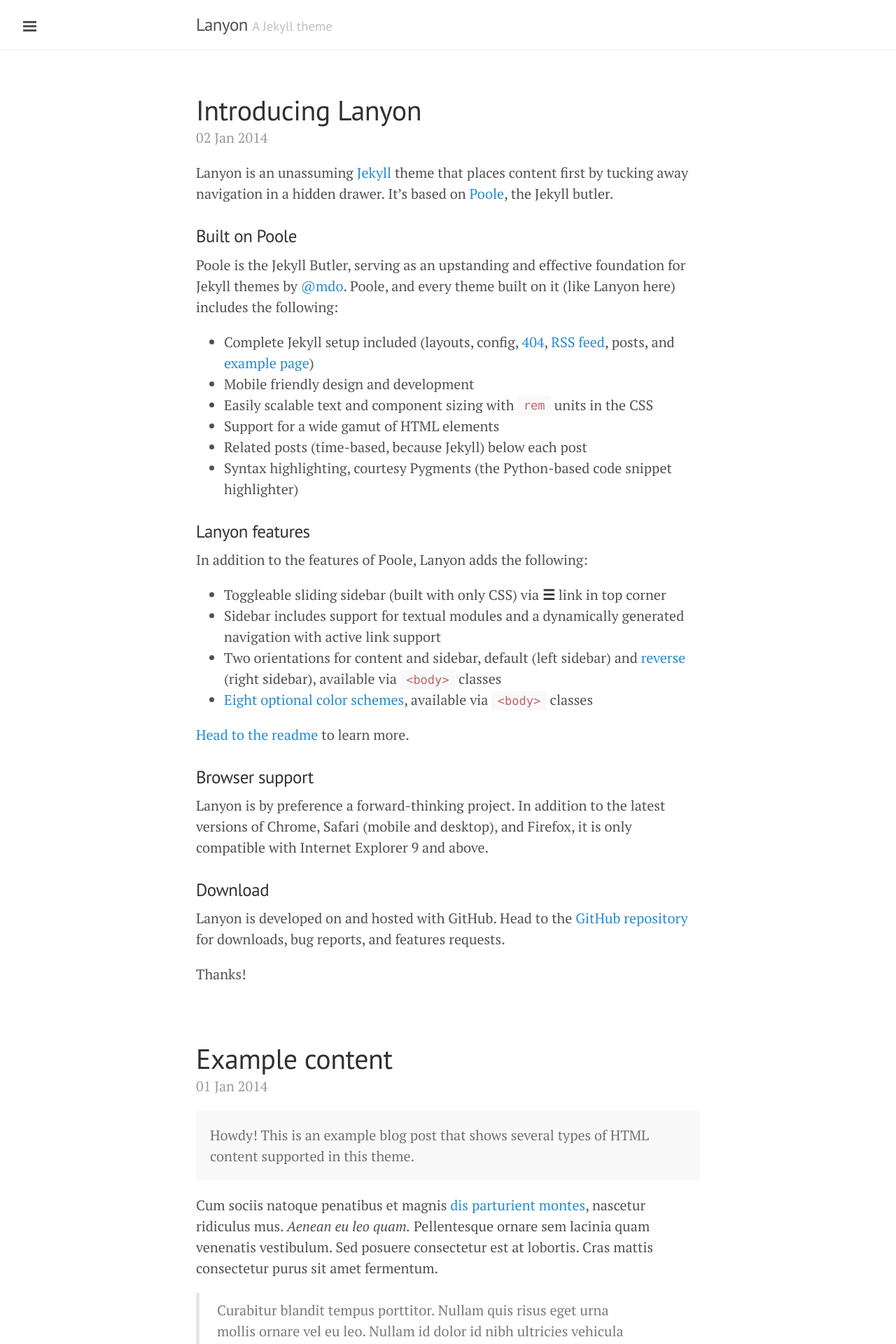
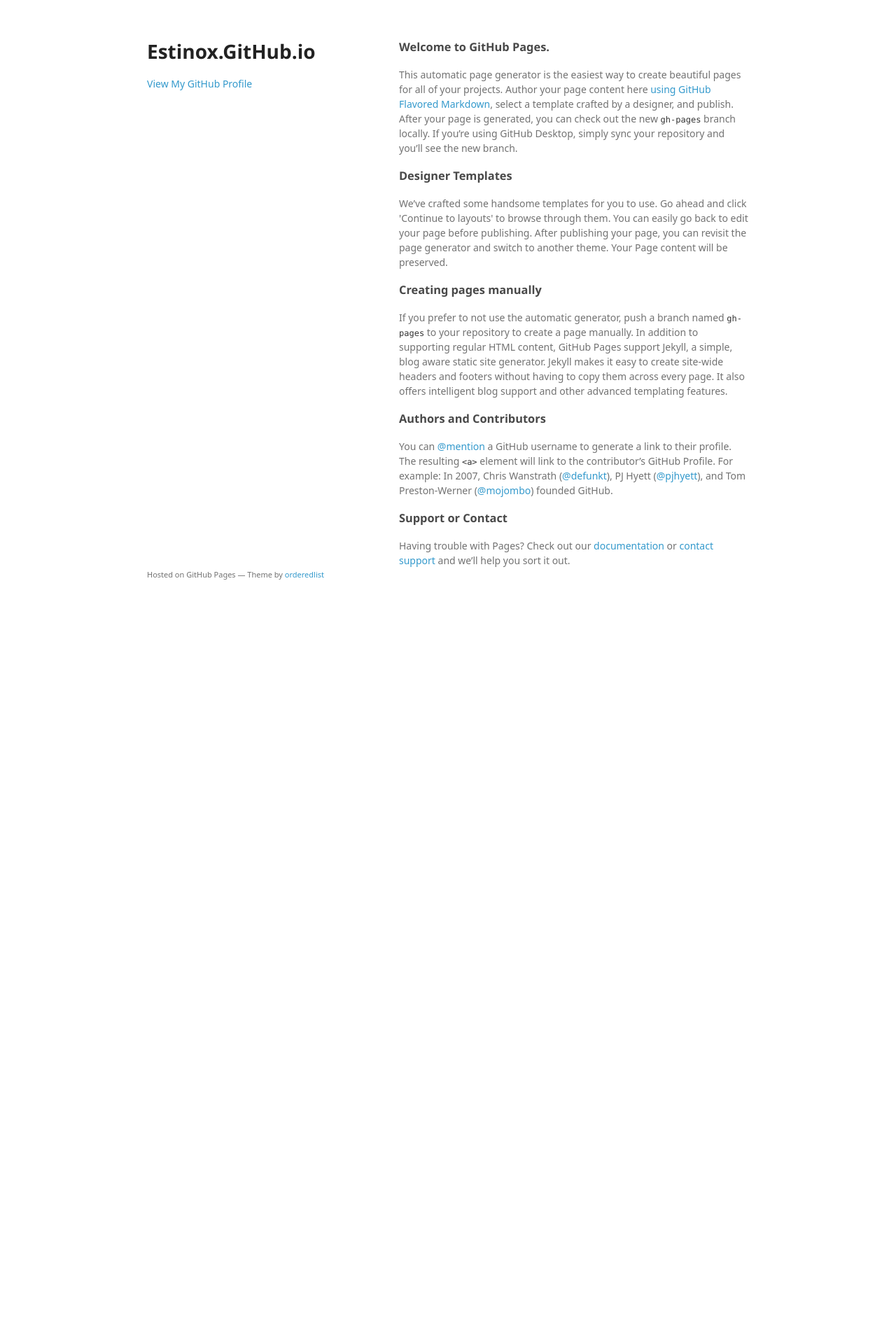
Before and after one commit to Estinox/estinox.github.io, a Jekyll site: the page index.html, which Jekyll copies as it is, in a window 1280 px wide. Shown: the top 1920 px of the page at 70% size. Built offline with Jekyll 4.4.1, drawn with Linux system fonts in a browser that asks for light colours; some web fonts are replaced; Markdown is read by kramdown in place of the engine named in the settings; the list of posts is cut into pages by our own code; after the commit the page ends 900 px from its top, so only the background shows below that; some of the changed text lies outside the part shown.

Commit message:
Replace master branch with page content via GitHub

```diff
--- a/index.html
+++ b/index.html
@@ -1,36 +1,58 @@
----
-layout: default
----
+<!doctype html>
+<html>
+  <head>
+    <meta charset="utf-8">
+    <meta http-equiv="X-UA-Compatible" content="chrome=1">
+    <title>Estinox.GitHub.io by Estinox</title>
 
-<div class="posts">
-  {% for post in paginator.posts %}
-  <div class="post">
-    <h1 class="post-title">
-      <a href="{{ post.url }}">
-        {{ post.title }}
-      </a>
-    </h1>
+    <link rel="stylesheet" href="stylesheets/styles.css">
+    <link rel="stylesheet" href="stylesheets/github-light.css">
+    <meta name="viewport" content="width=device-width">
+    <!--[if lt IE 9]>
+    <script src="//html5shiv.googlecode.com/svn/trunk/html5.js"></script>
+    <![endif]-->
+  </head>
+  <body>
+    <div class="wrapper">
+      <header>
+        <h1>Estinox.GitHub.io</h1>
+        <p></p>
 
-    <span class="post-date">{{ post.date | date_to_string }}</span>
 
-    {{ post.content }}
-  </div>
-  {% endfor %}
-</div>
+        <p class="view"><a href="https://github.com/Estinox">View My GitHub Profile</a></p>
 
-<div class="pagination">
-  {% if paginator.next_page %}
-    <a class="pagination-item older" href="/page{{paginator.next_page}}">Older</a>
-  {% else %}
-    <span class="pagination-item older">Older</span>
-  {% endif %}
-  {% if paginator.previous_page %}
-    {% if paginator.page == 2 %}
-      <a class="pagination-item newer" href="/">Newer</a>
-    {% else %}
-      <a class="pagination-item newer" href="/page{{paginator.previous_page}}">Newer</a>
-    {% endif %}
-  {% else %}
-    <span class="pagination-item newer">Newer</span>
-  {% endif %}
-</div>
+      </header>
+      <section>
+        <h3>
+<a id="welcome-to-github-pages" class="anchor" href="#welcome-to-github-pages" aria-hidden="true"><span aria-hidden="true" class="octicon octicon-link"></span></a>Welcome to GitHub Pages.</h3>
+
+<p>This automatic page generator is the easiest way to create beautiful pages for all of your projects. Author your page content here <a href="https://guides.github.com/features/mastering-markdown/">using GitHub Flavored Markdown</a>, select a template crafted by a designer, and publish. After your page is generated, you can check out the new <code>gh-pages</code> branch locally. If you’re using GitHub Desktop, simply sync your repository and you’ll see the new branch.</p>
+
+<h3>
+<a id="designer-templates" class="anchor" href="#designer-templates" aria-hidden="true"><span aria-hidden="true" class="octicon octicon-link"></span></a>Designer Templates</h3>
+
+<p>We’ve crafted some handsome templates for you to use. Go ahead and click 'Continue to layouts' to browse through them. You can easily go back to edit your page before publishing. After publishing your page, you can revisit the page generator and switch to another theme. Your Page content will be preserved.</p>
+
+<h3>
+<a id="creating-pages-manually" class="anchor" href="#creating-pages-manually" aria-hidden="true"><span aria-hidden="true" class="octicon octicon-link"></span></a>Creating pages manually</h3>
+
+<p>If you prefer to not use the automatic generator, push a branch named <code>gh-pages</code> to your repository to create a page manually. In addition to supporting regular HTML content, GitHub Pages support Jekyll, a simple, blog aware static site generator. Jekyll makes it easy to create site-wide headers and footers without having to copy them across every page. It also offers intelligent blog support and other advanced templating features.</p>
+
+<h3>
+<a id="authors-and-contributors" class="anchor" href="#authors-and-contributors" aria-hidden="true"><span aria-hidden="true" class="octicon octicon-link"></span></a>Authors and Contributors</h3>
+
+<p>You can <a href="https://help.github.com/articles/basic-writing-and-formatting-syntax/#mentioning-users-and-teams" class="user-mention">@mention</a> a GitHub username to generate a link to their profile. The resulting <code>&lt;a&gt;</code> element will link to the contributor’s GitHub Profile. For example: In 2007, Chris Wanstrath (<a href="https://github.com/defunkt" class="user-mention">@defunkt</a>), PJ Hyett (<a href="https://github.com/pjhyett" class="user-mention">@pjhyett</a>), and Tom Preston-Werner (<a href="https://github.com/mojombo" class="user-mention">@mojombo</a>) founded GitHub.</p>
+
+<h3>
+<a id="support-or-contact" class="anchor" href="#support-or-contact" aria-hidden="true"><span aria-hidden="true" class="octicon octicon-link"></span></a>Support or Contact</h3>
+
+<p>Having trouble with Pages? Check out our <a href="https://help.github.com/pages">documentation</a> or <a href="https://github.com/contact">contact support</a> and we’ll help you sort it out.</p>
+      </section>
+      <footer>
+        <p><small>Hosted on GitHub Pages &mdash; Theme by <a href="https://github.com/orderedlist">orderedlist</a></small></p>
+      </footer>
+    </div>
+    <script src="javascripts/scale.fix.js"></script>
+
+  </body>
+</html>
--- /dev/null
+++ b/javascripts/scale.fix.js
@@ -0,0 +1,17 @@
+var metas = document.getElementsByTagName('meta');
+var i;
+if (navigator.userAgent.match(/iPhone/i)) {
+  for (i=0; i<metas.length; i++) {
+    if (metas[i].name == "viewport") {
+      metas[i].content = "width=device-width, minimum-scale=1.0, maximum-scale=1.0";
+    }
+  }
+  document.addEventListener("gesturestart", gestureStart, false);
+}
+function gestureStart() {
+  for (i=0; i<metas.length; i++) {
+    if (metas[i].name == "viewport") {
+      metas[i].content = "width=device-width, minimum-scale=0.25, maximum-scale=1.6";
+    }
+  }
+}
--- /dev/null
+++ b/stylesheets/github-light.css
@@ -0,0 +1,123 @@
+/*
+The MIT License (MIT)
+
+Copyright (c) 2016 GitHub, Inc.
+
+Permission is hereby granted, free of charge, to any person obtaining a copy
+of this software and associated documentation files (the "Software"), to deal
+in the Software without restriction, including without limitation the rights
+to use, copy, modify, merge, publish, distribute, sublicense, and/or sell
+copies of the Software, and to permit persons to whom the Software is
+furnished to do so, subject to the following conditions:
+
+The above copyright notice and this permission notice shall be included in all
+copies or substantial portions of the Software.
+
+THE SOFTWARE IS PROVIDED "AS IS", WITHOUT WARRANTY OF ANY KIND, EXPRESS OR
+IMPLIED, INCLUDING BUT NOT LIMITED TO THE WARRANTIES OF MERCHANTABILITY,
+FITNESS FOR A PARTICULAR PURPOSE AND NONINFRINGEMENT. IN NO EVENT SHALL THE
+AUTHORS OR COPYRIGHT HOLDERS BE LIABLE FOR ANY CLAIM, DAMAGES OR OTHER
+LIABILITY, WHETHER IN AN ACTION OF CONTRACT, TORT OR OTHERWISE, ARISING FROM,
+OUT OF OR IN CONNECTION WITH THE SOFTWARE OR THE USE OR OTHER DEALINGS IN THE
+SOFTWARE.
+
+*/
+
+.pl-c /* comment */ {
+  color: #969896;
+}
+
+.pl-c1 /* constant, variable.other.constant, support, meta.property-name, support.constant, support.variable, meta.module-reference, markup.raw, meta.diff.header */,
+.pl-s .pl-v /* string variable */ {
+  color: #0086b3;
+}
+
+.pl-e /* entity */,
+.pl-en /* entity.name */ {
+  color: #795da3;
+}
+
+.pl-smi /* variable.parameter.function, storage.modifier.package, storage.modifier.import, storage.type.java, variable.other */,
+.pl-s .pl-s1 /* string source */ {
+  color: #333;
+}
+
+.pl-ent /* entity.name.tag */ {
+  color: #63a35c;
+}
+
+.pl-k /* keyword, storage, storage.type */ {
+  color: #a71d5d;
+}
+
+.pl-s /* string */,
+.pl-pds /* punctuation.definition.string, string.regexp.character-class */,
+.pl-s .pl-pse .pl-s1 /* string punctuation.section.embedded source */,
+.pl-sr /* string.regexp */,
+.pl-sr .pl-cce /* string.regexp constant.character.escape */,
+.pl-sr .pl-sre /* string.regexp source.ruby.embedded */,
+.pl-sr .pl-sra /* string.regexp string.regexp.arbitrary-repitition */ {
+  color: #183691;
+}
+
+.pl-v /* variable */ {
+  color: #ed6a43;
+}
+
+.pl-id /* invalid.deprecated */ {
+  color: #b52a1d;
+}
+
+.pl-ii /* invalid.illegal */ {
+  color: #f8f8f8;
+  background-color: #b52a1d;
+}
+
+.pl-sr .pl-cce /* string.regexp constant.character.escape */ {
+  font-weight: bold;
+  color: #63a35c;
+}
+
+.pl-ml /* markup.list */ {
+  color: #693a17;
+}
+
+.pl-mh /* markup.heading */,
+.pl-mh .pl-en /* markup.heading entity.name */,
+.pl-ms /* meta.separator */ {
+  font-weight: bold;
+  color: #1d3e81;
+}
+
+.pl-mq /* markup.quote */ {
+  color: #008080;
+}
+
+.pl-mi /* markup.italic */ {
+  font-style: italic;
+  color: #333;
+}
+
+.pl-mb /* markup.bold */ {
+  font-weight: bold;
+  color: #333;
+}
+
+.pl-md /* markup.deleted, meta.diff.header.from-file */ {
+  color: #bd2c00;
+  background-color: #ffecec;
+}
+
+.pl-mi1 /* markup.inserted, meta.diff.header.to-file */ {
+  color: #55a532;
+  background-color: #eaffea;
+}
+
+.pl-mdr /* meta.diff.range */ {
+  font-weight: bold;
+  color: #795da3;
+}
+
+.pl-mo /* meta.output */ {
+  color: #1d3e81;
+}
--- /dev/null
+++ b/stylesheets/styles.css
@@ -0,0 +1,324 @@
+@font-face {
+  font-family: 'Noto Sans';
+  font-weight: 400;
+  font-style: normal;
+  src: url('../fonts/Noto-Sans-regular/Noto-Sans-regular.eot');
+  src: url('../fonts/Noto-Sans-regular/Noto-Sans-regular.eot?#iefix') format('embedded-opentype'),
+       local('Noto Sans'),
+       local('Noto-Sans-regular'),
+       url('../fonts/Noto-Sans-regular/Noto-Sans-regular.woff2') format('woff2'),
+       url('../fonts/Noto-Sans-regular/Noto-Sans-regular.woff') format('woff'),
+       url('../fonts/Noto-Sans-regular/Noto-Sans-regular.ttf') format('truetype'),
+       url('../fonts/Noto-Sans-regular/Noto-Sans-regular.svg#NotoSans') format('svg');
+}
+
+@font-face {
+  font-family: 'Noto Sans';
+  font-weight: 700;
+  font-style: normal;
+  src: url('../fonts/Noto-Sans-700/Noto-Sans-700.eot');
+  src: url('../fonts/Noto-Sans-700/Noto-Sans-700.eot?#iefix') format('embedded-opentype'),
+       local('Noto Sans Bold'),
+       local('Noto-Sans-700'),
+       url('../fonts/Noto-Sans-700/Noto-Sans-700.woff2') format('woff2'),
+       url('../fonts/Noto-Sans-700/Noto-Sans-700.woff') format('woff'),
+       url('../fonts/Noto-Sans-700/Noto-Sans-700.ttf') format('truetype'),
+       url('../fonts/Noto-Sans-700/Noto-Sans-700.svg#NotoSans') format('svg');
+}
+
+@font-face {
+  font-family: 'Noto Sans';
+  font-weight: 400;
+  font-style: italic;
+  src: url('../fonts/Noto-Sans-italic/Noto-Sans-italic.eot');
+  src: url('../fonts/Noto-Sans-italic/Noto-Sans-italic.eot?#iefix') format('embedded-opentype'),
+       local('Noto Sans Italic'),
+       local('Noto-Sans-italic'),
+       url('../fonts/Noto-Sans-italic/Noto-Sans-italic.woff2') format('woff2'),
+       url('../fonts/Noto-Sans-italic/Noto-Sans-italic.woff') format('woff'),
+       url('../fonts/Noto-Sans-italic/Noto-Sans-italic.ttf') format('truetype'),
+       url('../fonts/Noto-Sans-italic/Noto-Sans-italic.svg#NotoSans') format('svg');
+}
+
+@font-face {
+  font-family: 'Noto Sans';
+  font-weight: 700;
+  font-style: italic;
+  src: url('../fonts/Noto-Sans-700italic/Noto-Sans-700italic.eot');
+  src: url('../fonts/Noto-Sans-700italic/Noto-Sans-700italic.eot?#iefix') format('embedded-opentype'),
+       local('Noto Sans Bold Italic'),
+       local('Noto-Sans-700italic'),
+       url('../fonts/Noto-Sans-700italic/Noto-Sans-700italic.woff2') format('woff2'),
+       url('../fonts/Noto-Sans-700italic/Noto-Sans-700italic.woff') format('woff'),
+       url('../fonts/Noto-Sans-700italic/Noto-Sans-700italic.ttf') format('truetype'),
+       url('../fonts/Noto-Sans-700italic/Noto-Sans-700italic.svg#NotoSans') format('svg');
+}
+
+body {
+  background-color: #fff;
+  padding:50px;
+  font: 14px/1.5 "Noto Sans", "Helvetica Neue", Helvetica, Arial, sans-serif;
+  color:#727272;
+  font-weight:400;
+}
+
+h1, h2, h3, h4, h5, h6 {
+  color:#222;
+  margin:0 0 20px;
+}
+
+p, ul, ol, table, pre, dl {
+  margin:0 0 20px;
+}
+
+h1, h2, h3 {
+  line-height:1.1;
+}
+
+h1 {
+  font-size:28px;
+}
+
+h2 {
+  color:#393939;
+}
+
+h3, h4, h5, h6 {
+  color:#494949;
+}
+
+a {
+  color:#39c;
+  text-decoration:none;
+}
+
+a:hover {
+  color:#069;
+}
+
+a small {
+  font-size:11px;
+  color:#777;
+  margin-top:-0.3em;
+  display:block;
+}
+
+a:hover small {
+  color:#777;
+}
+
+.wrapper {
+  width:860px;
+  margin:0 auto;
+}
+
+blockquote {
+  border-left:1px solid #e5e5e5;
+  margin:0;
+  padding:0 0 0 20px;
+  font-style:italic;
+}
+
+code, pre {
+  font-family:Monaco, Bitstream Vera Sans Mono, Lucida Console, Terminal, Consolas, Liberation Mono, DejaVu Sans Mono, Courier New, monospace;
+  color:#333;
+  font-size:12px;
+}
+
+pre {
+  padding:8px 15px;
+  background: #f8f8f8;
+  border-radius:5px;
+  border:1px solid #e5e5e5;
+  overflow-x: auto;
+}
+
+table {
+  width:100%;
+  border-collapse:collapse;
+}
+
+th, td {
+  text-align:left;
+  padding:5px 10px;
+  border-bottom:1px solid #e5e5e5;
+}
+
+dt {
+  color:#444;
+  font-weight:700;
+}
+
+th {
+  color:#444;
+}
+
+img {
+  max-width:100%;
+}
+
+header {
+  width:270px;
+  float:left;
+  position:fixed;
+  -webkit-font-smoothing:subpixel-antialiased;
+}
+
+header ul {
+  list-style:none;
+  height:40px;
+  padding:0;
+  background: #f4f4f4;
+  border-radius:5px;
+  border:1px solid #e0e0e0;
+  width:270px;
+}
+
+header li {
+  width:89px;
+  float:left;
+  border-right:1px solid #e0e0e0;
+  height:40px;
+}
+
+header li:first-child a {
+  border-radius:5px 0 0 5px;
+}
+
+header li:last-child a {
+  border-radius:0 5px 5px 0;
+}
+
+header ul a {
+  line-height:1;
+  font-size:11px;
+  color:#999;
+  display:block;
+  text-align:center;
+  padding-top:6px;
+  height:34px;
+}
+
+header ul a:hover {
+  color:#999;
+}
+
+header ul a:active {
+  background-color:#f0f0f0;
+}
+
+strong {
+  color:#222;
+  font-weight:700;
+}
+
+header ul li + li + li {
+  border-right:none;
+  width:89px;
+}
+
+header ul a strong {
+  font-size:14px;
+  display:block;
+  color:#222;
+}
+
+section {
+  width:500px;
+  float:right;
+  padding-bottom:50px;
+}
+
+small {
+  font-size:11px;
+}
+
+hr {
+  border:0;
+  background:#e5e5e5;
+  height:1px;
+  margin:0 0 20px;
+}
+
+footer {
+  width:270px;
+  float:left;
+  position:fixed;
+  bottom:50px;
+  -webkit-font-smoothing:subpixel-antialiased;
+}
+
+@media print, screen and (max-width: 960px) {
+
+  div.wrapper {
+    width:auto;
+    margin:0;
+  }
+
+  header, section, footer {
+    float:none;
+    position:static;
+    width:auto;
+  }
+
+  header {
+    padding-right:320px;
+  }
+
+  section {
+    border:1px solid #e5e5e5;
+    border-width:1px 0;
+    padding:20px 0;
+    margin:0 0 20px;
+  }
+
+  header a small {
+    display:inline;
+  }
+
+  header ul {
+    position:absolute;
+    right:50px;
+    top:52px;
+  }
+}
+
+@media print, screen and (max-width: 720px) {
+  body {
+    word-wrap:break-word;
+  }
+
+  header {
+    padding:0;
+  }
+
+  header ul, header p.view {
+    position:static;
+  }
+
+  pre, code {
+    word-wrap:normal;
+  }
+}
+
+@media print, screen and (max-width: 480px) {
+  body {
+    padding:15px;
+  }
+
+  header ul {
+    width:99%;
+  }
+
+  header li, header ul li + li + li {
+    width:33%;
+  }
+}
+
+@media print {
+  body {
+    padding:0.4in;
+    font-size:12pt;
+    color:#444;
+  }
+}
```
Also changed, not shown: params.json (added, +6 -0 lines).
